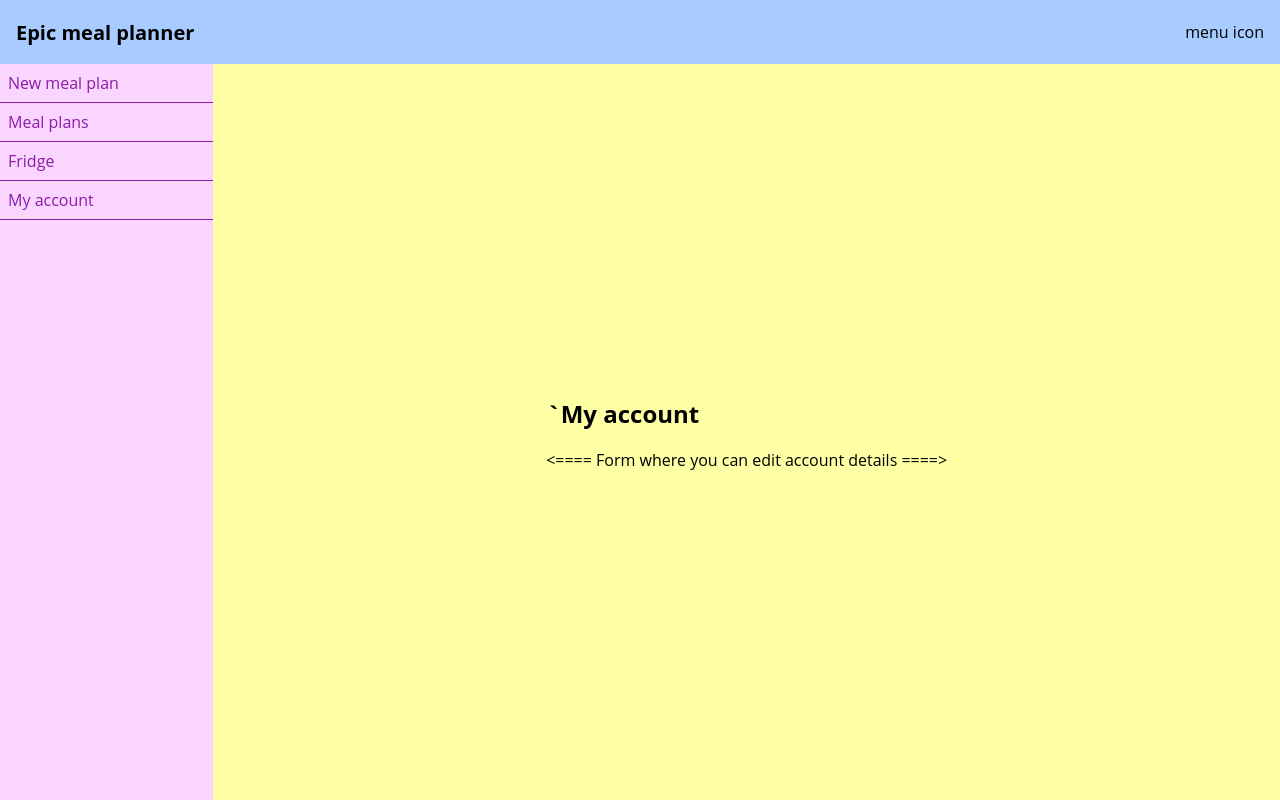
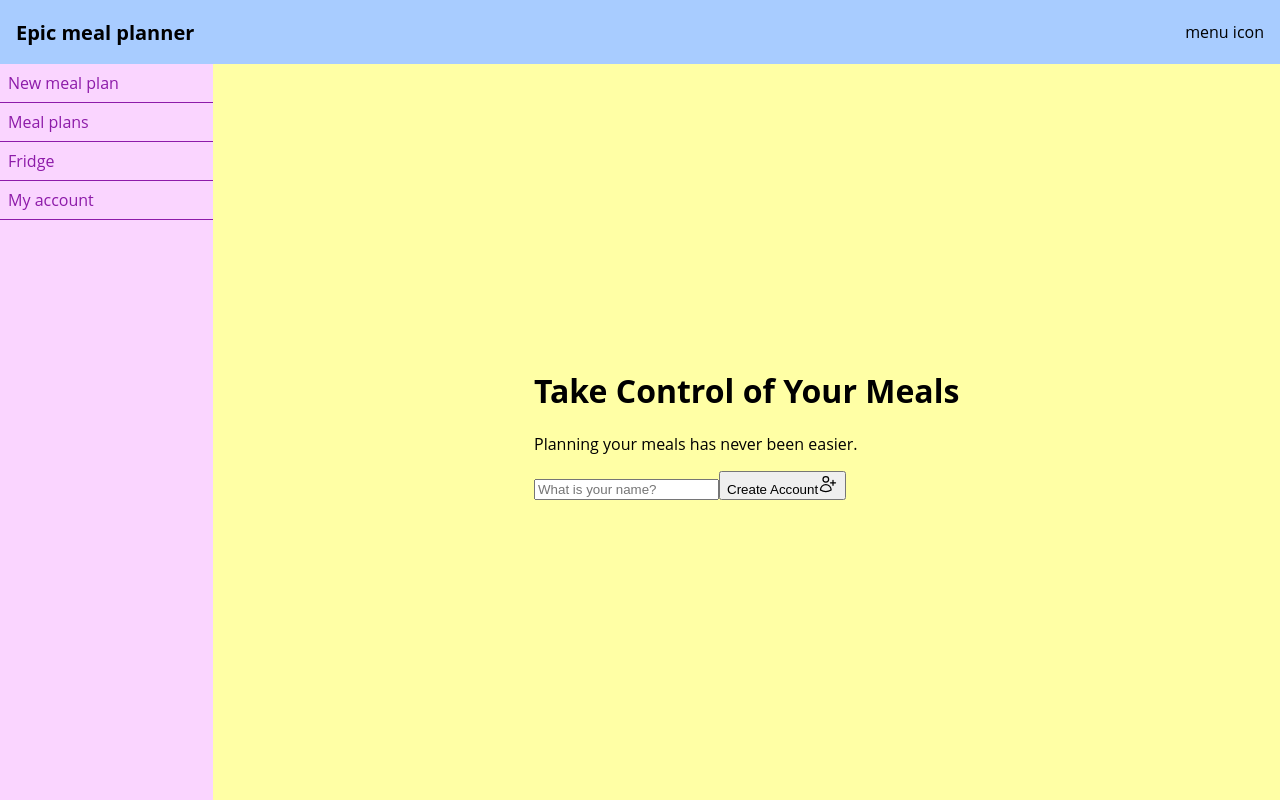
Before and after one commit to rachaelbrownie/meal-plan-app, a React app: page /account in a window 1280 px wide. Built offline with nearby package versions, Linux system fonts and the light colour scheme.

Commit message:
GPA-10 account form

```diff
--- /dev/null
+++ b/src/helpers.tsx
@@ -0,0 +1,6 @@
+export const waait = () => new Promise(res => setTimeout(res, Math.random() * 800));
+
+// Local storage
+export const fetchData = (key) => {
+    return JSON.parse(localStorage.getItem(key));
+};
--- a/src/index.tsx
+++ b/src/index.tsx
@@ -5,8 +5,9 @@ import { Root } from "./routes/root";
 import { New } from "./routes/new";
 import { Fridge } from "./routes/fridge";
 import { Saved } from "./routes/saved";
-import { Account } from "./routes/account";
+import { Account, accountAction } from "./routes/account";
 import { ErrorPage } from "./error";
+import { NewAccount } from "./routes/newUser";
 
 const router = createBrowserRouter([
   {
@@ -33,6 +34,13 @@ const router = createBrowserRouter([
         path: "account",
         element: <Account />,
         errorElement: <ErrorPage />,
+        children: [
+          {
+            path: "newUser",
+            element: <NewAccount />,
+            errorElement: <ErrorPage />
+          }
+        ]
       },
     ],
   },
--- a/src/routes/account.tsx
+++ b/src/routes/account.tsx
@@ -1,10 +1,69 @@
-import { Form } from "react-router-dom";
+// rrd imports
+import { Form, useLoaderData } from "react-router-dom";
 
+// library imports
+import { UserPlusIcon } from "@heroicons/react/24/outline"
+
+// helper functions
+import { waait, fetchData } from "../helpers";
+
+// components
+import { NewAccount } from "./newUser";
+
+// loader
+export function accountLoader() {
+  const userName = fetchData("userName");
+  return { userName }
+}
+
+//action
+export async function accountAction({ request }) {
+  await waait();
+
+  const data = await request.formData();
+  const { _action, ...values } = Object.fromEntries(data);
+
+  if (_action === "newUser") {
+    try {
+      localStorage.setItem("userName", JSON.stringify(values.userName))
+      return `Welcome ${values.userName}.`
+    } catch (e) {
+      throw new Error("There was a problem creating your account.")
+    }
+  }
+}
+
+// account component
 export const Account = () => {
+  const { userName } = accountLoader();
+
   return (
-    <div>
-      <h2>`My account</h2>
-      <Form>{`<==== Form where you can edit account details ====>`}</Form>
-    </div>
+    <>
+      {userName ? (
+        <div className="">
+          <div>
+            <h1>Tell Us More About <span className="accent">{userName}</span></h1>
+            <p>Knowing more about you makes meal planning easier.</p>
+            <Form method="post">
+              // family members
+              // any children
+              // dietary restrictions
+              //
+              <input type="text"
+                name="userName"
+                required
+                placeholder="What is your name?"
+                aria-label="Your Name"
+                autoComplete="given-name" />
+              <input type="hidden" name="_action" value="accountUpdate" />
+              <button type="submit">
+                <span>Update Account</span>
+                <UserPlusIcon width={20} />
+              </button>
+            </Form>
+          </div>
+        </div>
+      ) : <NewAccount />}
+    </>
   );
 };
--- a/src/routes/new.tsx
+++ b/src/routes/new.tsx
@@ -1,12 +1,36 @@
-import { Form } from "react-router-dom";
+// rrd imports
+import { Form, useFetcher } from "react-router-dom";
+
+// react imports
+import { useEffect, useRef } from "react";
+
 
 export const New = () => {
+  const fetcher = useFetcher();
+  const isSubmitting = fetcher.state === "submitting";
+
+  const formRef = useRef();
+  const focusRef = useRef();
+
+ /* useEffect(() => {
+    if (!isSubmitting) {
+      // clear form
+      formRef.current.reset();
+
+      // reset form
+      focusRef.current.focus()
+    }
+  })*/
+
   return (
     <div>
       <h2>
         New Meal Plan
       </h2>
-      <Form replace >
+      <fetcher.Form
+        method="post"
+        ref={formRef}
+      >
         <label htmlFor="dietaryType"><h3>Do you follow a specific diet?</h3></label><br />
         <input type="radio" name="dietaryType" id="vegetarian" value="vegetarian" />
         <label htmlFor="vegetarian">Vegetarian</label><br />
@@ -67,7 +91,7 @@ export const New = () => {
 
         <input type="submit" value="Submit" onClick={submitForm} />
 
-      </Form>
+      </fetcher.Form>
     </div>
 
   );
--- /dev/null
+++ b/src/routes/newUser.tsx
@@ -0,0 +1,26 @@
+import { Form } from "react-router-dom";
+import { UserPlusIcon } from "@heroicons/react/24/outline"
+
+export const NewAccount = () => {
+    return (
+        <div>
+            <div>
+                <h1>Take Control of <span>Your Meals</span></h1>
+                <p>Planning your meals has never been easier.</p>
+                <Form method="post">
+                    <input type="text"
+                        name="userName"
+                        required
+                        placeholder="What is your name?"
+                        aria-label="Your Name"
+                        autoComplete="given-name" />
+                    <input type="hidden" name="_action" value="newUser" />
+                    <button type="submit">
+                        <span>Create Account</span>
+                        <UserPlusIcon width={20} />
+                    </button>
+                </Form>
+            </div>
+        </div>
+    );
+};
--- a/src/routes/root.tsx
+++ b/src/routes/root.tsx
@@ -2,6 +2,7 @@ import { Outlet } from "react-router-dom";
 import styled from "@emotion/styled";
 import { Header } from "../components/Header";
 import { Sidenav } from "../components/Sidenav";
+
 
 const Grid = styled.div`
   display: grid;
```
Also changed, not shown: 1 other file (tests, documents, lock files or other folders).
